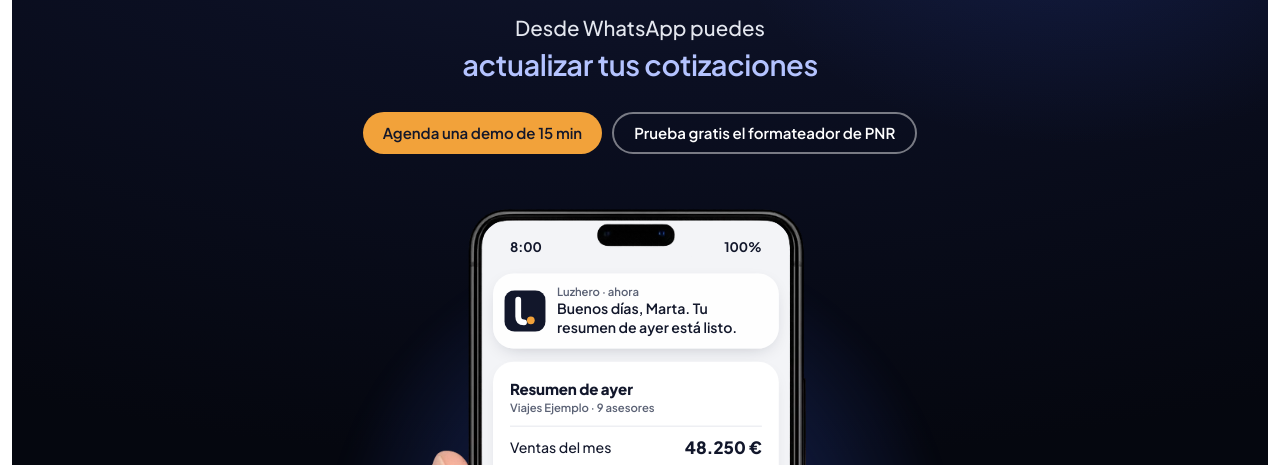
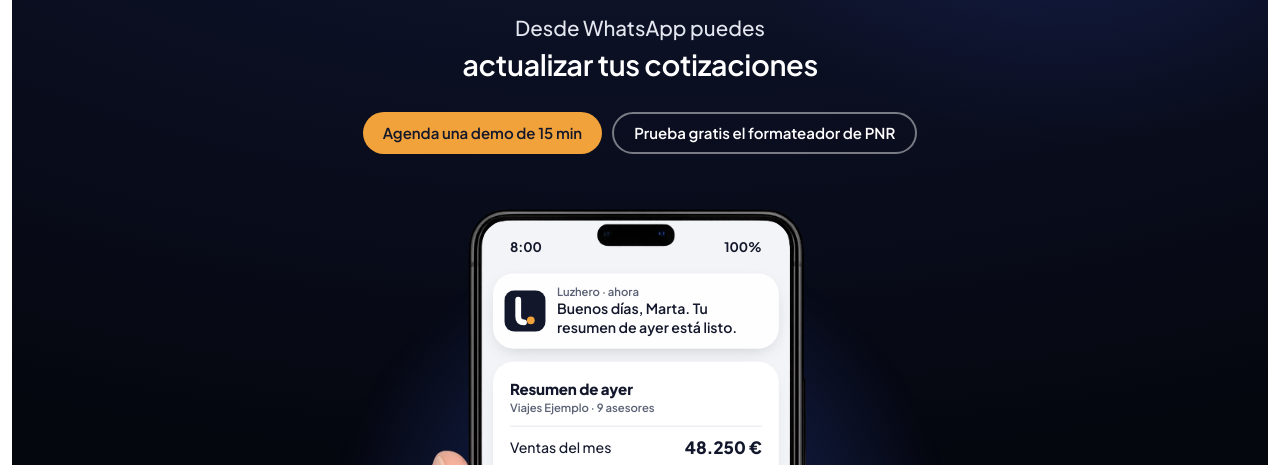
Before and after one commit to jblince/luzhero, a plain HTML site: page index.html in a window 1280 px wide. Shown: the part 305-770 px from the top of the page. Drawn offline with Linux system fonts and the light colour scheme.

Commit message:
Frase rotativa en blanco
Co-Authored-By: Claude Opus 5.5 <noreply@anthropic.com>

```diff
--- a/index.html
+++ b/index.html
@@ -118,7 +118,7 @@ html,body{margin:0;background:#FFFFFF}
 .lzh--oscuro .lzh-links a:hover,.lzh--oscuro .lzh-login:hover{color:#FFFFFF}
 .lzh--oscuro .lzh-nav .lzh-btn-tinta{background:#FFFFFF;color:var(--tinta)}
 .lzh--oscuro .lzh-serif{color:#B4C3FF}
-.lzh--oscuro .lzh-rot{color:#B4C3FF}
+.lzh--oscuro .lzh-rot{color:#FFFFFF}
 .lzh--oscuro .lzh-h1{color:var(--blanco)}
 .lzh--oscuro .lzh-sub{color:#E4E7EF}
 .lzh--oscuro .lzh-eyebrow{background:rgba(255,255,255,.08);color:var(--blanco);border:1px solid rgba(255,255,255,.14)}
```
